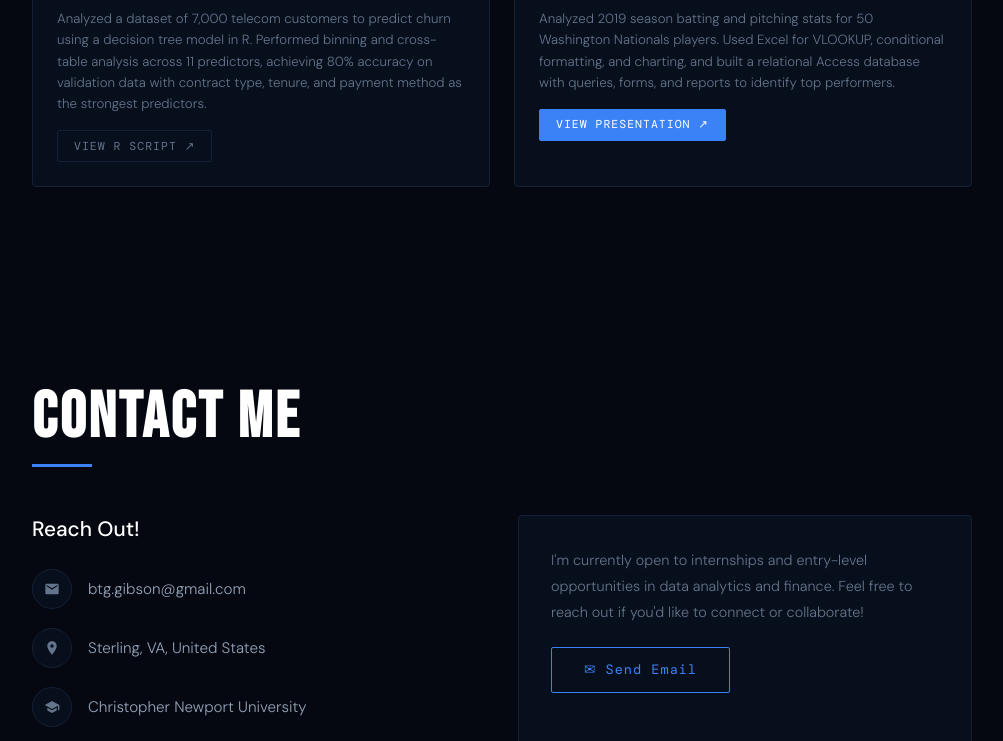
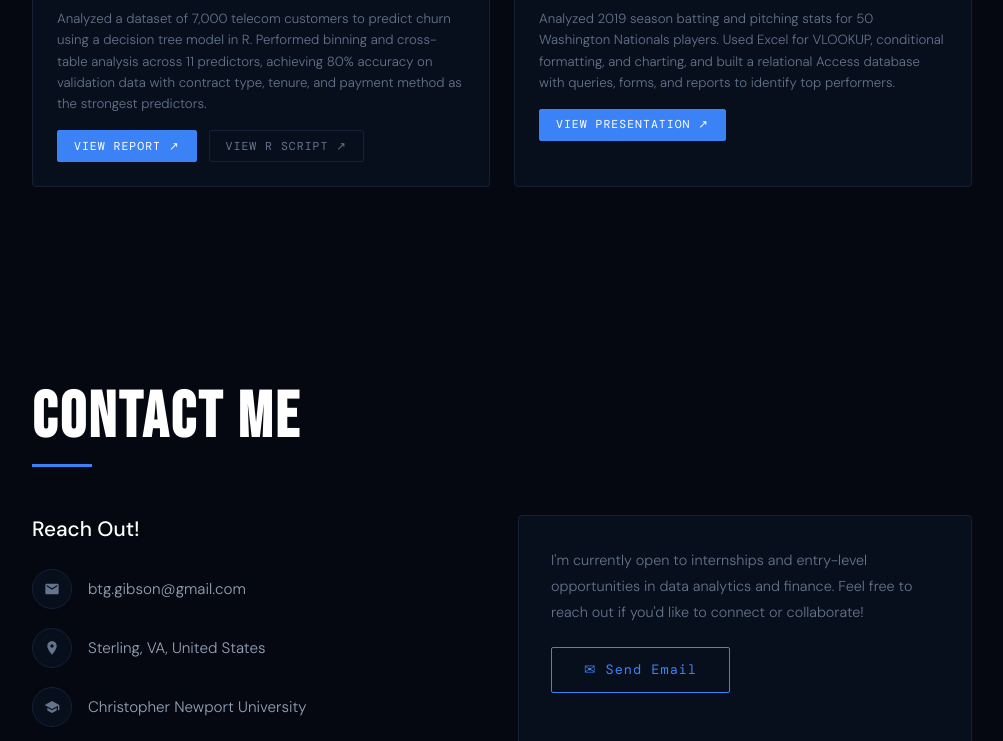
Before and after one commit to gibsonbenjamin/gibsonbenjamin.github.io, a plain HTML site: page index.html in a window 1280 px wide. Shown: the part 4300-5041 px from the top of the page, without its empty margins (154-1157 px from the left). Drawn offline with nearby package versions, Linux system fonts and the light colour scheme.

Commit message:
Add files via upload

```diff
--- a/index.html
+++ b/index.html
@@ -725,6 +725,7 @@
         </div>
         <div class="portfolio-desc">Analyzed a dataset of 7,000 telecom customers to predict churn using a decision tree model in R. Performed binning and cross-table analysis across 11 predictors, achieving 80% accuracy on validation data with contract type, tenure, and payment method as the strongest predictors.</div>
         <div class="project-links">
+          <a href="https://github.com/gibsonbenjamin/gibsonbenjamin.github.io/blob/main/Customer_Churn_Analysis.pdf" target="_blank" class="project-link primary" onclick="event.stopPropagation()">View Report ↗</a>
           <a href="https://github.com/gibsonbenjamin/gibsonbenjamin.github.io/blob/main/customer_churn_analysis.R" target="_blank" class="project-link secondary" onclick="event.stopPropagation()">View R Script ↗</a>
         </div>
       </div>
```
Also changed, not shown: 1 other file.
